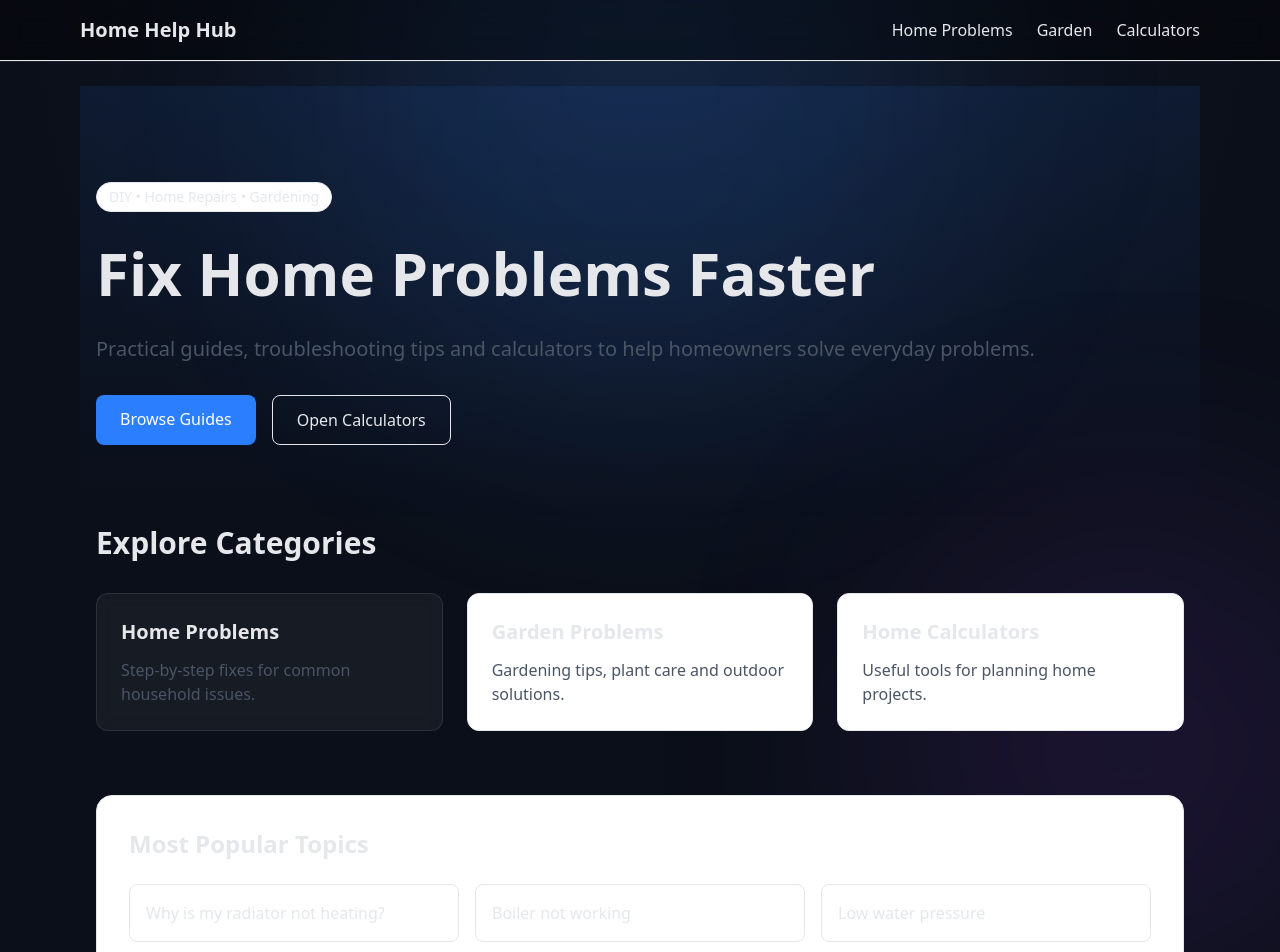
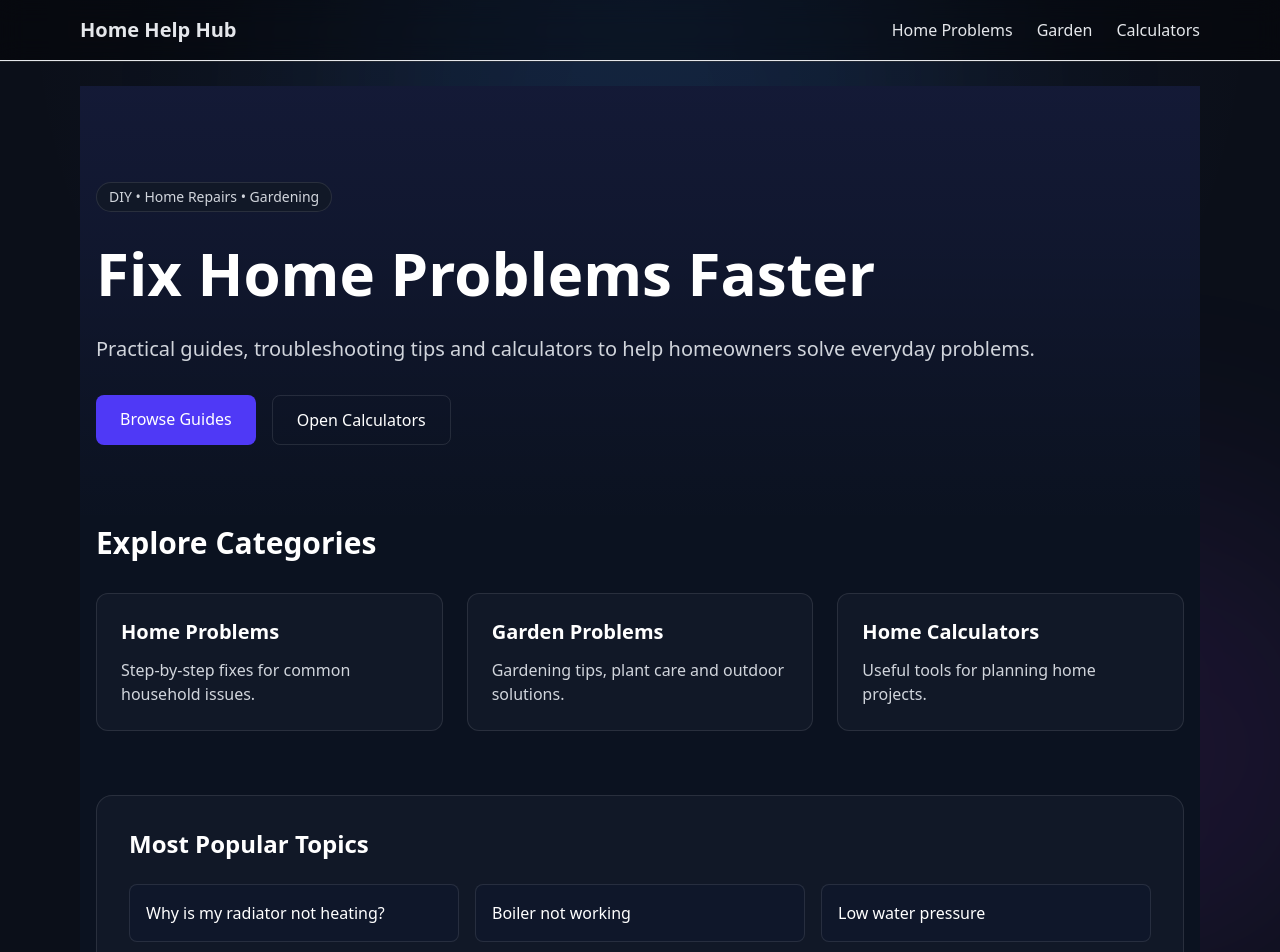
Before and after one commit to MikolajRz/home-help-hub, a Next.js app: page / in a window 1280 px wide. Shown: the top 952 px of the page. Built offline with nearby package versions, Linux system fonts and the light colour scheme.

Commit message:
UI fix: unify homepage dark design system

```diff
--- a/app/page.tsx
+++ b/app/page.tsx
@@ -8,13 +8,13 @@ export const metadata = {
 
 export default function HomePage() {
   return (
-    <main className="min-h-screen">
+    <main className="min-h-screen bg-[#0b1220] text-white">
       {/* HERO */}
       <section className="relative overflow-hidden">
-  <div className="absolute inset-0 bg-gradient-to-b from-blue-500/10 to-transparent pointer-events-none" />
+        <div className="absolute inset-0 bg-gradient-to-b from-indigo-500/10 to-transparent pointer-events-none" />
 
-  <div className="max-w-6xl mx-auto px-4 pt-24 pb-20 animate-fade-in relative">
-          <span className="inline-block bg-white border rounded-full px-3 py-1 text-sm">
+        <div className="max-w-6xl mx-auto px-4 pt-24 pb-20 relative">
+          <span className="inline-block bg-[#111827] border border-white/10 rounded-full px-3 py-1 text-sm text-gray-300">
             DIY • Home Repairs • Gardening
           </span>
 
@@ -22,7 +22,7 @@ export default function HomePage() {
             Fix Home Problems Faster
           </h1>
 
-          <p className="mt-6 text-xl text-gray-600">
+          <p className="mt-6 text-xl text-gray-300">
             Practical guides, troubleshooting tips and calculators to help
             homeowners solve everyday problems.
           </p>
@@ -30,14 +30,14 @@ export default function HomePage() {
           <div className="mt-8 flex gap-4 flex-wrap">
             <Link
               href="/categories/home-problems"
-              className="bg-blue-500 hover:bg-blue-400 text-white px-6 py-3 rounded-lg transition-all duration-300"
+              className="bg-indigo-600 hover:bg-indigo-500 text-white px-6 py-3 rounded-lg transition-all duration-300"
             >
               Browse Guides
             </Link>
 
             <Link
               href="/categories/home-calculators"
-              className="border px-6 py-3 rounded-lg hover:bg-white transition"
+              className="border border-white/10 px-6 py-3 rounded-lg hover:bg-[#111827] transition"
             >
               Open Calculators
             </Link>
@@ -54,39 +54,36 @@ export default function HomePage() {
         <div className="grid md:grid-cols-3 gap-6">
           <Link
             href="/categories/home-problems"
-            className="bg-white/5 backdrop-blur border border-white/10 rounded-xl p-6 hover:scale-[1.02] hover:border-blue-400/40 transition-all duration-300"
+            className="bg-[#111827] border border-white/10 rounded-xl p-6 hover:scale-[1.02] hover:border-indigo-400/40 transition-all duration-300"
           >
             <h3 className="text-xl font-semibold">
               Home Problems
             </h3>
-
-            <p className="text-gray-600 mt-3">
+            <p className="text-gray-300 mt-3">
               Step-by-step fixes for common household issues.
             </p>
           </Link>
 
           <Link
             href="/categories/garden-problems"
-            className="bg-white rounded-xl border p-6 hover:shadow-md transition"
+            className="bg-[#111827] border border-white/10 rounded-xl p-6 hover:scale-[1.02] hover:border-indigo-400/40 transition-all duration-300"
           >
             <h3 className="text-xl font-semibold">
               Garden Problems
             </h3>
-
-            <p className="text-gray-600 mt-3">
+            <p className="text-gray-300 mt-3">
               Gardening tips, plant care and outdoor solutions.
             </p>
           </Link>
 
           <Link
             href="/categories/home-calculators"
-            className="bg-white rounded-xl border p-6 hover:shadow-md transition"
+            className="bg-[#111827] border border-white/10 rounded-xl p-6 hover:scale-[1.02] hover:border-indigo-400/40 transition-all duration-300"
           >
             <h3 className="text-xl font-semibold">
               Home Calculators
             </h3>
-
-            <p className="text-gray-600 mt-3">
+            <p className="text-gray-300 mt-3">
               Useful tools for planning home projects.
             </p>
           </Link>
@@ -95,7 +92,7 @@ export default function HomePage() {
 
       {/* FEATURED SECTION */}
       <section className="max-w-6xl mx-auto px-4 pb-16">
-        <div className="bg-white rounded-2xl border p-8">
+        <div className="bg-[#111827] border border-white/10 rounded-2xl p-8">
           <h2 className="text-2xl font-bold">
             Most Popular Topics
           </h2>
@@ -103,21 +100,21 @@ export default function HomePage() {
           <div className="grid md:grid-cols-3 gap-4 mt-6">
             <Link
               href="/home-problems/radiator-not-heating"
-              className="border rounded-lg p-4 hover:shadow transition"
+              className="bg-[#0f172a] border border-white/10 rounded-lg p-4 hover:bg-[#1f2937] transition"
             >
               Why is my radiator not heating?
             </Link>
 
             <Link
               href="/home-problems/boiler-not-working"
-              className="border rounded-lg p-4 hover:shadow transition"
+              className="bg-[#0f172a] border border-white/10 rounded-lg p-4 hover:bg-[#1f2937] transition"
             >
               Boiler not working
             </Link>
 
             <Link
               href="/home-problems/water-pressure-low"
-              className="border rounded-lg p-4 hover:shadow transition"
+              className="bg-[#0f172a] border border-white/10 rounded-lg p-4 hover:bg-[#1f2937] transition"
             >
               Low water pressure
             </Link>
@@ -127,12 +124,12 @@ export default function HomePage() {
 
       {/* TRUST SECTION */}
       <section className="max-w-6xl mx-auto px-4 pb-24">
-        <div className="bg-white rounded-2xl border p-8">
+        <div className="bg-[#111827] border border-white/10 rounded-2xl p-8">
           <h2 className="text-2xl font-bold">
             About Home Help Hub
           </h2>
 
-          <p className="mt-4 text-gray-600 leading-8">
+          <p className="mt-4 text-gray-300 leading-8">
             Home Help Hub provides practical guides for homeowners.
             We focus on common repair problems, gardening solutions
             and useful calculators that help save time and money.
```
